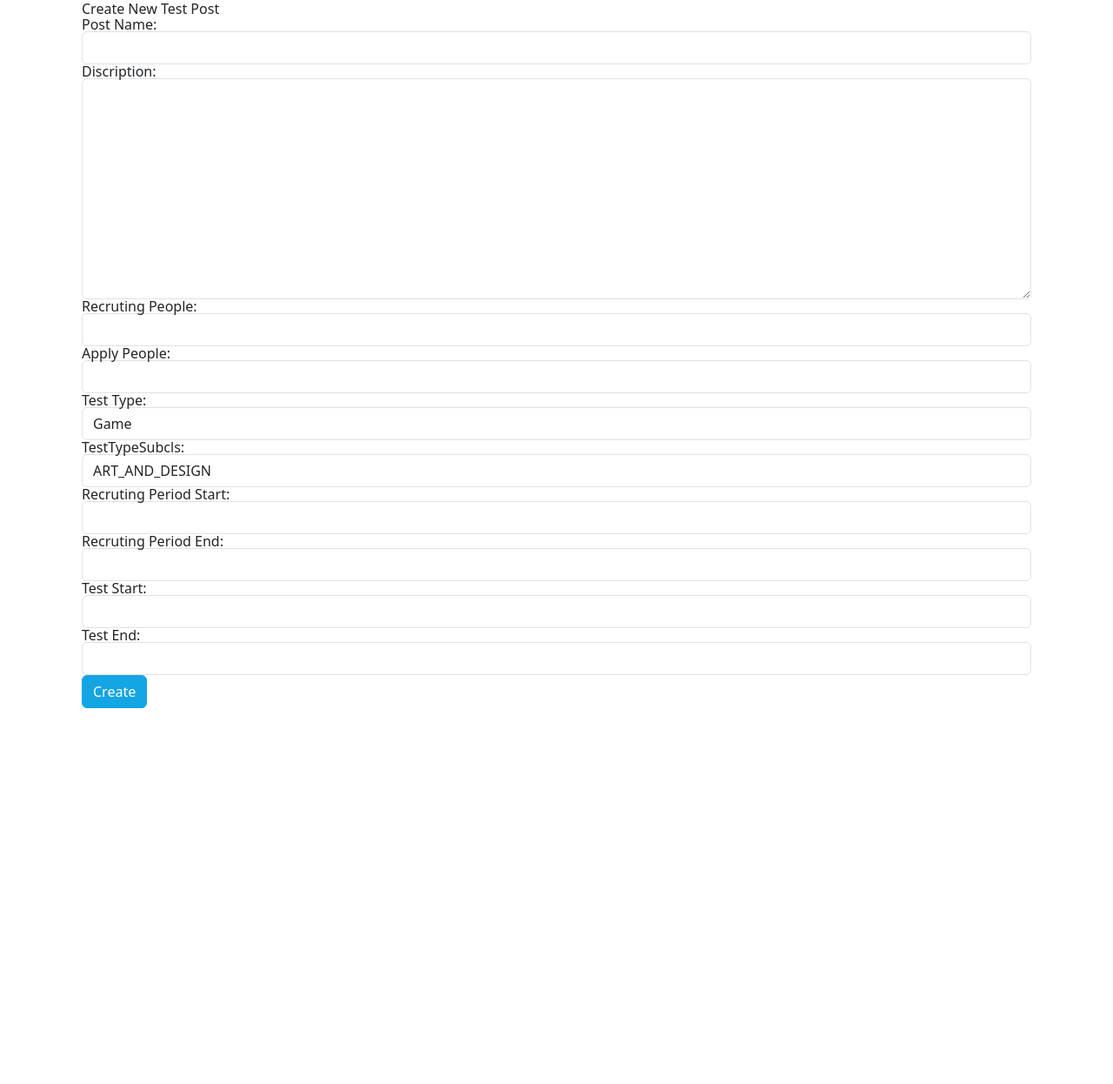
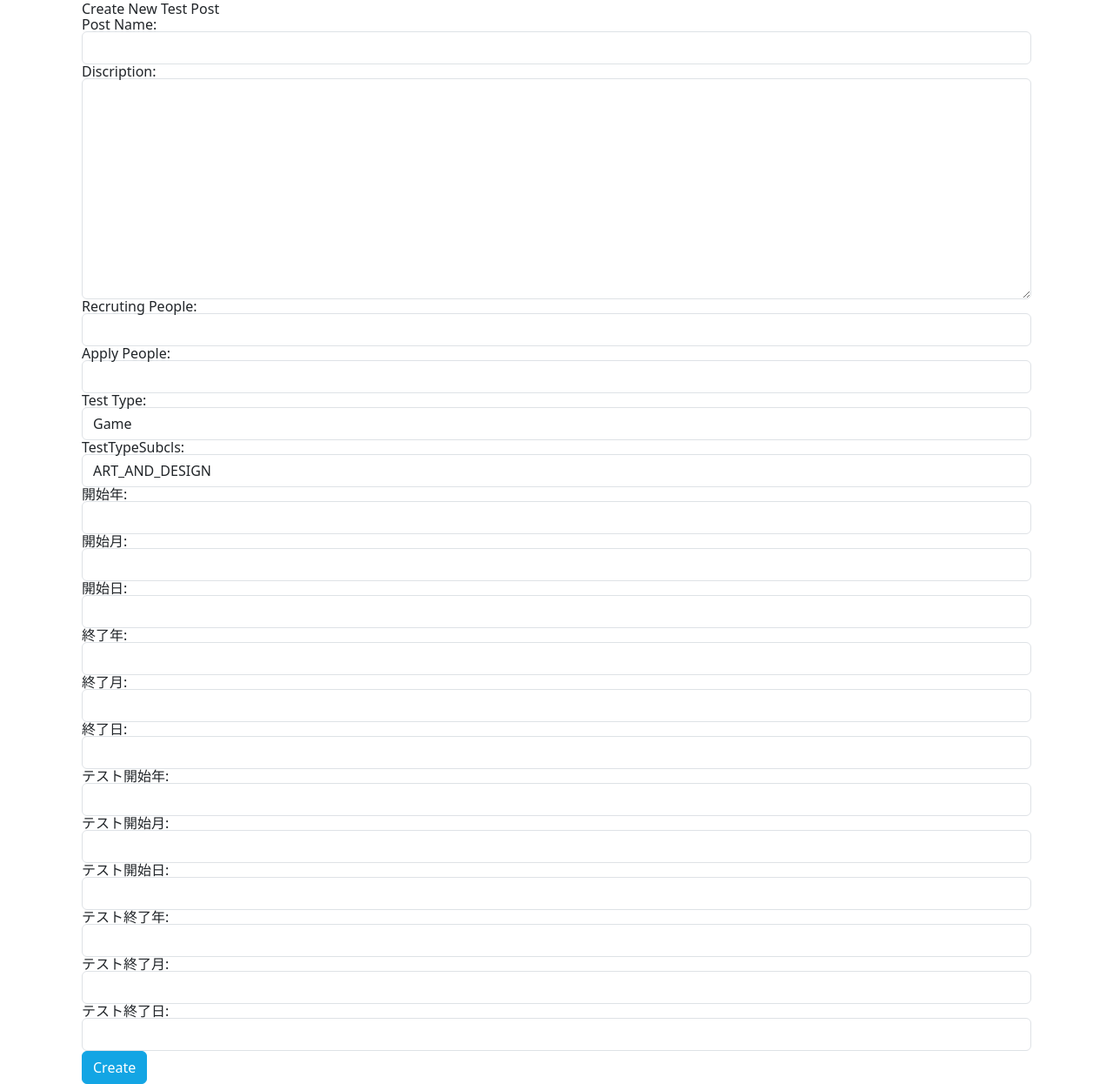
Before and after one commit to kelp-shi/TesterRecruting, a Django app: page /createpost/ in a window 1280 px wide. Shown: the part 123-1369 px from the top of the page at 87% size. Before the commit the page ends 937 px from the top, so only its background shows below. Run offline with Django 5.2, Linux system fonts and the light colour scheme; the visitor is signed in with stand-in values (Sample User, id 1); some libraries are stand-ins or nearby versions.

Commit message:
年月日別入力に対応

```diff
--- a/baseApp/forms/application_forms.py
+++ b/baseApp/forms/application_forms.py
@@ -9,6 +9,22 @@ class TestPostForm(forms.ModelForm):
     Note:
         テストポストのフォームクラス
     """
+    recruiting_period_st_year = forms.IntegerField(label='開始年', min_value=1900, max_value=2100)
+    recruiting_period_st_month = forms.IntegerField(label='開始月', min_value=1, max_value=12)
+    recruiting_period_st_day = forms.IntegerField(label='開始日', min_value=1, max_value=31)
+
+    recruiting_period_end_year = forms.IntegerField(label='終了年', min_value=1900, max_value=2100)
+    recruiting_period_end_month = forms.IntegerField(label='終了月', min_value=1, max_value=12)
+    recruiting_period_end_day = forms.IntegerField(label='終了日', min_value=1, max_value=31)
+
+    test_start_year = forms.IntegerField(label='テスト開始年', min_value=1900, max_value=2100)
+    test_start_month = forms.IntegerField(label='テスト開始月', min_value=1, max_value=12)
+    test_start_day = forms.IntegerField(label='テスト開始日', min_value=1, max_value=31)
+
+    test_end_year = forms.IntegerField(label='テスト終了年', min_value=1900, max_value=2100)
+    test_end_month = forms.IntegerField(label='テスト終了月', min_value=1, max_value=12)
+    test_end_day = forms.IntegerField(label='テスト終了日', min_value=1, max_value=31)
+
     def __init__(self, *args, **kwargs):
         super().__init__(*args, **kwargs)
         for field in self.fields.values():
@@ -22,11 +38,7 @@ class TestPostForm(forms.ModelForm):
             'RecrutingNum',
             'ApplyNum',
             'TestType',
-            'TestTypeSubcls',
-            'RecrutingPeriodSt',
-            'RecrutingPeriodEnd',
-            'TestStart',
-            'TestEnd']
+            'TestTypeSubcls',]
 
 class ApplyForm(forms.ModelForm):
 
--- a/baseApp/views/application/posts.py
+++ b/baseApp/views/application/posts.py
@@ -10,8 +10,9 @@ from baseApp.db.application.app_models import TestPost
 
 from baseApp.views.dm.dmControl import createDirectMsgforApply
 from baseApp.forms.application_forms import *
-from baseApp.views.utillity import randomNumver
+from baseApp.views.utillity import randomNumver, combine_date
 from baseApp.models import CustomUser
+from django.utils import timezone
 
 import datetime
 import logging
@@ -23,7 +24,7 @@ class createTask(LoginRequiredMixin, CreateView):
     """
     新規テストポストの作成
     """
-    #model = TestPost
+    model = TestPost
     form_class = TestPostForm
     template_name = 'app/createpost.html'
 
@@ -34,6 +35,28 @@ class createTask(LoginRequiredMixin, CreateView):
         # 投稿者を現在のユーザーに設定
         form.instance.id = randomNumver(10)
         form.instance.CreateUser = self.request.user
+
+        form.instance.RecrutingPeriodSt = combine_date(
+            form.cleaned_data['recruiting_period_st_year'],
+            form.cleaned_data['recruiting_period_st_month'],
+            form.cleaned_data['recruiting_period_st_day']
+        )
+        form.instance.RecrutingPeriodEnd = combine_date(
+            form.cleaned_data['recruiting_period_end_year'],
+            form.cleaned_data['recruiting_period_end_month'],
+            form.cleaned_data['recruiting_period_end_day']
+        )
+        form.instance.TestStart = combine_date(
+            form.cleaned_data['test_start_year'],
+            form.cleaned_data['test_start_month'],
+            form.cleaned_data['test_start_day']
+        )
+        form.instance.TestEnd = combine_date(
+            form.cleaned_data['test_end_year'],
+            form.cleaned_data['test_end_month'],
+            form.cleaned_data['test_end_day']
+        )
+
         response = super().form_valid(form)
         self.request.user.MyTest.add(form.instance)
         return response
@@ -42,7 +65,6 @@ class createTask(LoginRequiredMixin, CreateView):
         logger.debug('---------------form is fail---------------')
         logger.debug(form.errors.as_json())
         return super().form_invalid(form)
-
 
 class TestPostSearchView(LoginRequiredMixin,ListView):
     """
--- a/baseApp/views/utillity.py
+++ b/baseApp/views/utillity.py
@@ -3,6 +3,7 @@ from django.contrib.auth.mixins import LoginRequiredMixin
 from baseApp.db.application.app_models import TestPost
 from baseApp.db.application.dm_models import DmRoom, Massage
 from baseApp.models import CustomUser
+from django.utils import timezone
 import random, string
 import logging
 
@@ -21,6 +22,11 @@ def randomNumver(length):
     """
     digits = ''.join(random.choices(string.digits, k=length))
     return digits
+
+def combine_date(year, month, day):
+    current_time = timezone.now()
+    date_str = f"{year:04d}-{month:02d}-{day:02d} {current_time.strftime('%H:%M:%S,%f')}"
+    return timezone.datetime.strptime(date_str, "%Y-%m-%d %H:%M:%S,%f")
 
 class index(LoginRequiredMixin, TemplateView):
     """
--- a/templates/app/createpost.html
+++ b/templates/app/createpost.html
@@ -10,50 +10,78 @@
     <form method="post" novalidate>
       {% csrf_token %}
       {{ form.as_p }}
-      <div class="form-group">
-        <label for="{{ form.post_name.id_for_label }}"></label>
-        {{ form.post_name }}
+      <!--<div class="form-group">
+        <label for="{{ form.PostName.id_for_label }}">Post Name</label>
+        {{ form.PostName }}
       </div>
       <div class="form-group">
-        <label for="{{ form.description.id_for_label }}"></label>
-        {{ form.description }}
+        <label for="{{ form.Discription.id_for_label }}">Description</label>
+        {{ form.Discription }}
       </div>
       <div class="form-group">
-        <label for="{{ form.recruiting_num.id_for_label }}"></label>
-        {{ form.recruiting_num }}
+        <label for="{{ form.RecrutingNum.id_for_label }}">Recruiting Number</label>
+        {{ form.RecrutingNum }}
       </div>
       <div class="form-group">
-        <label for="{{ form.apply_num.id_for_label }}"></label>
-        {{ form.apply_num }}
+        <label for="{{ form.ApplyNum.id_for_label }}">Apply Number</label>
+        {{ form.ApplyNum }}
       </div>
       <div class="form-group">
-        <label for="{{ form.test_type.id_for_label }}"></label>
-        {{ form.test_type }}
+        <label for="{{ form.TestType.id_for_label }}">Test Type</label>
+        {{ form.TestType }}
       </div>
       <div class="form-group">
-        <label for="{{ form.test_type_subcls.id_for_label }}"></label>
-        {{ form.test_type_subcls }}
+        <label for="{{ form.TestTypeSubcls.id_for_label }}">Test Type Subclass</label>
+        {{ form.TestTypeSubcls }}
       </div>
       <div class="form-group">
-        <label for="{{ form.recruiting_period_st.id_for_label }}"></label>
-        {{ form.recruiting_period_st }}
+        <label for="{{ form.RecrutingPeriodSt.id_for_label }}">Recruiting Period Start</label>
+        {{ form.RecrutingPeriodSt }}
       </div>
       <div class="form-group">
-        <label for="{{ form.recruiting_period_end.id_for_label }}"></label>
-        {{ form.recruiting_period_end }}
+        <label for="{{ form.recruiting_period_st_year.id_for_label }}">Year</label>
+        {{ form.recruiting_period_st_year }}
+        <label for="{{ form.recruiting_period_st_month.id_for_label }}">Month</label>
+        {{ form.recruiting_period_st_month }}
+        <label for="{{ form.recruiting_period_st_day.id_for_label }}">Day</label>
+        {{ form.recruiting_period_st_day }}
       </div>
       <div class="form-group">
-        <label for="{{ form.test_start.id_for_label }}"></label>
-        {{ form.test_start }}
+        <label for="{{ form.RecrutingPeriodEnd.id_for_label }}">Recruiting Period End</label>
+        {{ form.RecrutingPeriodEnd }}
       </div>
       <div class="form-group">
-        <label for="{{ form.test_end.id_for_label }}"></label>
-        {{ form.test_end }}
+        <label for="{{ form.recruiting_period_end_year.id_for_label }}">Year</label>
+        {{ form.recruiting_period_end_year }}
+        <label for="{{ form.recruiting_period_end_month.id_for_label }}">Month</label>
+        {{ form.recruiting_period_end_month }}
+        <label for="{{ form.recruiting_period_end_day.id_for_label }}">Day</label>
+        {{ form.recruiting_period_end_day }}
       </div>
       <div class="form-group">
-        <label for="{{ form.del_flg.id_for_label }}"></label>
-        {{ form.del_flg }}
+        <label for="{{ form.TestStart.id_for_label }}">Test Start</label>
+        {{ form.TestStart }}
       </div>
+      <div class="form-group">
+        <label for="{{ form.test_start_year.id_for_label }}">Year</label>
+        {{ form.test_start_year }}
+        <label for="{{ form.test_start_month.id_for_label }}">Month</label>
+        {{ form.test_start_month }}
+        <label for="{{ form.test_start_day.id_for_label }}">Day</label>
+        {{ form.test_start_day }}
+      </div>
+      <div class="form-group">
+        <label for="{{ form.TestEnd.id_for_label }}">Test End</label>
+        {{ form.TestEnd }}
+      </div>
+      <div class="form-group">
+        <label for="{{ form.test_end_year.id_for_label }}">Year</label>
+        {{ form.test_end_year }}
+        <label for="{{ form.test_end_month.id_for_label }}">Month</label>
+        {{ form.test_end_month }}
+        <label for="{{ form.test_end_day.id_for_label }}">Day</label>
+        {{ form.test_end_day }}
+      </div>-->
       <button type="submit" class="btn btn-primary">Create</button>
     </form>
   </div>
```
